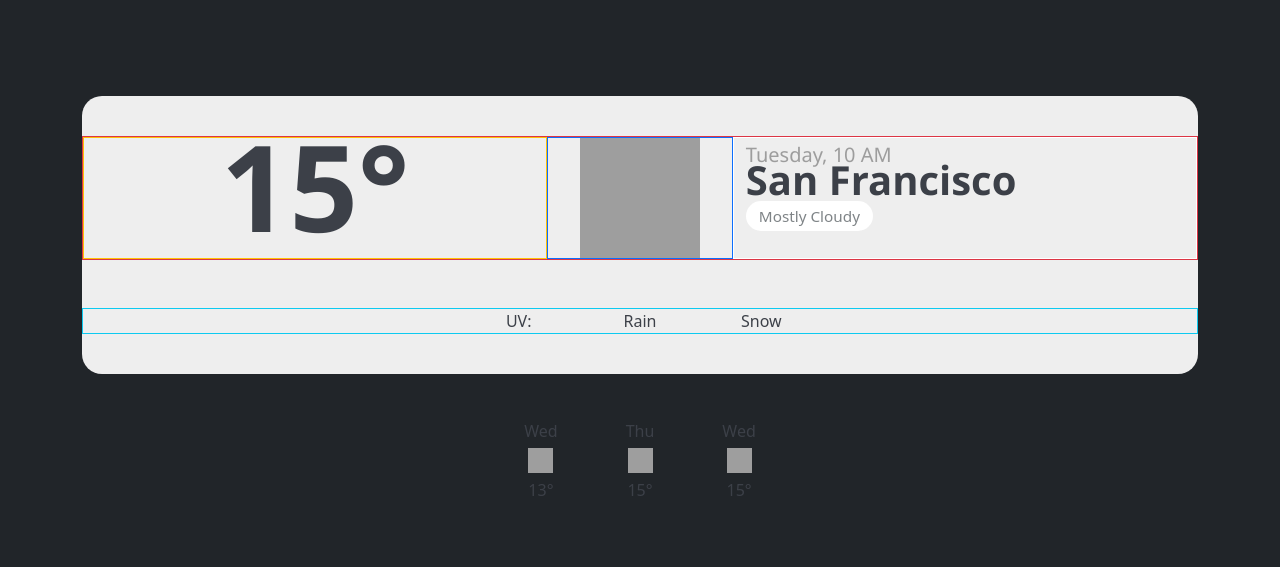
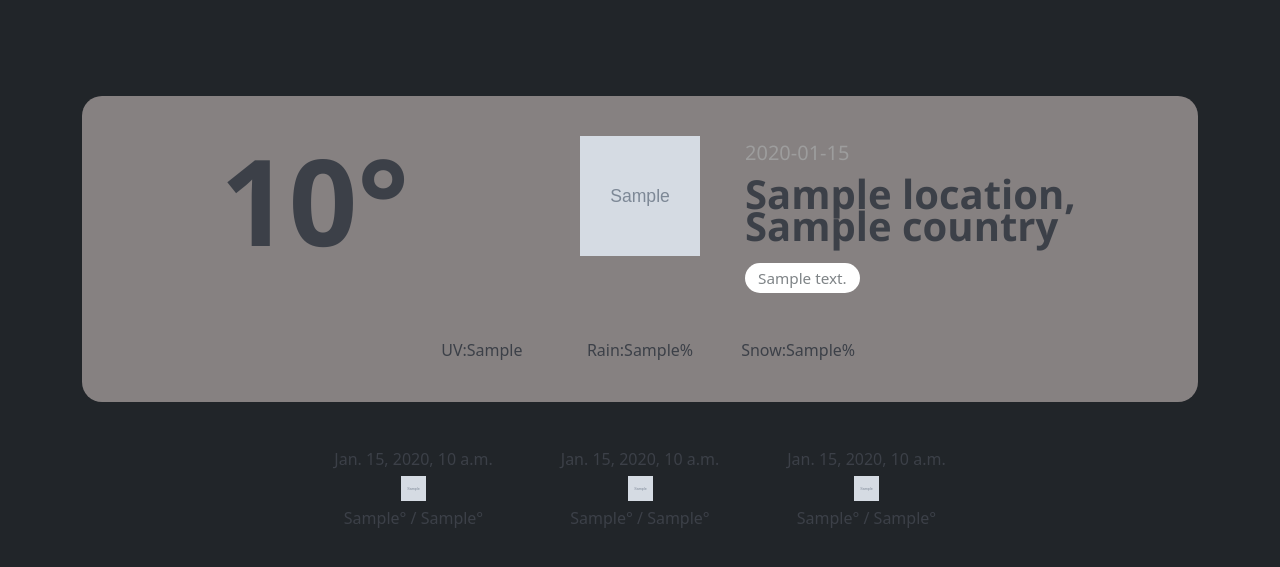
Before and after one commit to devHksingh/DjangoWeatherApp, a Django app: template lookup/templates/home.html in a window 1280 px wide. Shown: the part 56-623 px from the top of the page. Run offline with Django 4.2, Linux system fonts and the light colour scheme; the template is opened without the code that fills it: most values are stand-ins (such as "Sample title", 1, 10 or a date in 2020); grey boxes marked "Sample" are stand-in pictures; grey boxes are pictures that could not be loaded.

Commit message:
adding api working in  home.html

```diff
--- a/lookup/templates/home.html
+++ b/lookup/templates/home.html
@@ -40,44 +40,61 @@
 <!-- test grid -->
 
 <div class="container-md weather__card">
-    <div class="row border border-danger">
-        <div class="col-md-5 border border-warning text-center"><h2>15&deg;</h2></div>
-        <div class="col-md-2 border border-primary text-center "><img src="https://svgur.com/i/oKG.svg"></div>
-        <div class="col-md-5 border border-white pt-3">
-                <h5>Tuesday, 10 AM</h5>
-                <h3 class="mt-2">San Francisco</h3>
-                <span class="weather__description mt-2">Mostly Cloudy</span>
+    <div class="row ">
+        <div class="col-md-5 text-center py-3"><h2>{{api.current.temp_c}}&deg;</h2></div>
+        <div class="col-md-2 text-center "><img src="{{api.current.condition.icon}}"></div>
+        <div class="col-md-5  pt-3">
+                <h5>{{api.location.localtime}}</h5>
+                <h3 class="my-4">{{api.location.name}}, {{api.location.country}}</h3>
+                <span class="weather__description ">{{api.forecast.forecastday.0.day.condition.text}}</span>
         </div>
     </div>
-    <div class="row justify-content-md-center text-center border border-info mt-5">
-        <div class="col col-lg-2">UV:</div>
-        <div class="col-md-auto">Rain</div>
-        <div class="col col-lg-2">Snow</div>
+    <div class="row justify-content-md-center text-center  mt-5">
+        <div class="col col-lg-2">UV:{{api.forecast.forecastday.0.day.uv}}</div>
+        <div class="col-md-auto">Rain:{{api.forecast.forecastday.0.day.daily_chance_of_rain}}%</div>
+        <div class="col col-lg-2">Snow:{{api.forecast.forecastday.0.day.daily_chance_of_snow}}%</div>
     </div>
 </div>
 
 <div class="weather__forecast d-flex flex-row justify-content-center align-items-center mt-3">
     <div class="p-4 d-flex flex-column justify-content-center align-items-center">
-        <span>Wed</span>
-        <img src="https://svgur.com/i/oJe.svg">
-        <span>13&deg;</span>
+        <span>{{api.forecast.forecastday.0.date}}</span>
+        <img src="{{api.forecast.forecastday.0.day.condition.icon}}" alt="weather forecast icon">
+        <span>{{api.forecast.forecastday.0.day.mintemp_c}}&deg / {{api.forecast.forecastday.0.day.maxtemp_c}}&deg;</span>
     </div>
 
     <div class="p-4 d-flex flex-column justify-content-center align-items-center">
-        <span>Thu</span>
-        <img src="https://svgur.com/i/oKG.svg">
-        <span>15&deg;</span>
+        <span>{{api.forecast.forecastday.1.date}}</span>
+        <img src="{{api.forecast.forecastday.1.day.condition.icon}}" alt="weather forecast icon">
+        <span>{{api.forecast.forecastday.1.day.mintemp_c}}&deg / {{api.forecast.forecastday.1.day.maxtemp_c}}&deg;</span>
     </div>
 
     <div class="p-4 d-flex flex-column justify-content-center align-items-center">
-        <span>Wed</span>
-        <img src="https://svgur.com/i/oKG.svg">
-        <span>15&deg;</span>
+        <span>{{api.forecast.forecastday.2.date}}</span>
+        <img src="{{api.forecast.forecastday.2.day.condition.icon}}" alt="weather forecast icon">
+        <span>{{api.forecast.forecastday.2.day.mintemp_c}}&deg / {{api.forecast.forecastday.2.day.maxtemp_c}}&deg;</span>
     </div>
 
 
 </div>
+<!-- {{api.location.name}}<br><br>
+{{api.location.country}}<br><br>
+{{api.location.localtime}}<br><br>
+<br>
+{{api.forecast.forecastday.0.date}}<br><br>
+{{api.forecast.forecastday.1.date}}<br><br>
+{{api.forecast.forecastday.2.date}}<br><br>
 
+{{api.forecast.forecastday.0.date}}<br><br>
+{{api.forecast.forecastday.0.day.maxtemp_c}}<br><br>
+{{api.forecast.forecastday.0.day.mintemp_c}}<br><br>
+{{api.forecast.forecastday.0.day.daily_chance_of_rain}}<br><br>
+{{api.forecast.forecastday.0.day.daily_chance_of_snow}}<br><br>
+{{api.forecast.forecastday.0.day.condition.text}}<br><br>
+{{api.forecast.forecastday.0.day.condition.icon}}<br><br> -->
+<!-- <img src="{% static '{{api.forecast.forecastday.0.day.condition.icon}}'%}" alt="demo"></img> -->
+<!-- <img src="{{api.forecast.forecastday.0.day.condition.icon}}"> -->
+<!-- <br>{{api.forecast.forecastday.0.day.uv}}<br><br> -->
 
 <!-- Weather -->
 <!-- <div class="container mt-5">
--- a/lookup/views.py
+++ b/lookup/views.py
@@ -11,7 +11,8 @@ def home(request):
     load_dotenv()
 
     api_key =os.getenv('RapidAPI-Key')
-    url = f"https://api.weatherapi.com/v1/current.json?key={api_key}&q=NEW Delhi&aqi=no"
+    url = f"https://api.weatherapi.com/v1/forecast.json?key={api_key}&q=New Delhi&days=3&aqi=no&alerts=yes"
+
     api_request= requests.get(url)
     # print(response)
 
--- a/static/css/style.css
+++ b/static/css/style.css
@@ -17,7 +17,7 @@ body {
   .weather__card {
     width: 800px;
     padding: 40px 30px;
-    background-color: #EEEEEE;
+    background-color: #1a1919e5;
     border-radius: 20px;
     color:#3C4048;
   }
--- a/static/style.css
+++ b/static/style.css
@@ -17,7 +17,7 @@ body {
   .weather__card {
     width: 800px;
     padding: 40px 30px;
-    background-color: #EEEEEE;
+    background-color: #1a1919e5;
     border-radius: 20px;
     color:#3C4048;
   }
--- a/weather/static/css/style.css
+++ b/weather/static/css/style.css
@@ -17,7 +17,7 @@ body {
   .weather__card {
     width: 800px;
     padding: 40px 30px;
-    background-color: #EEEEEE;
+    background-color: #928c8ce5;
     border-radius: 20px;
     color:#3C4048;
   }
```
